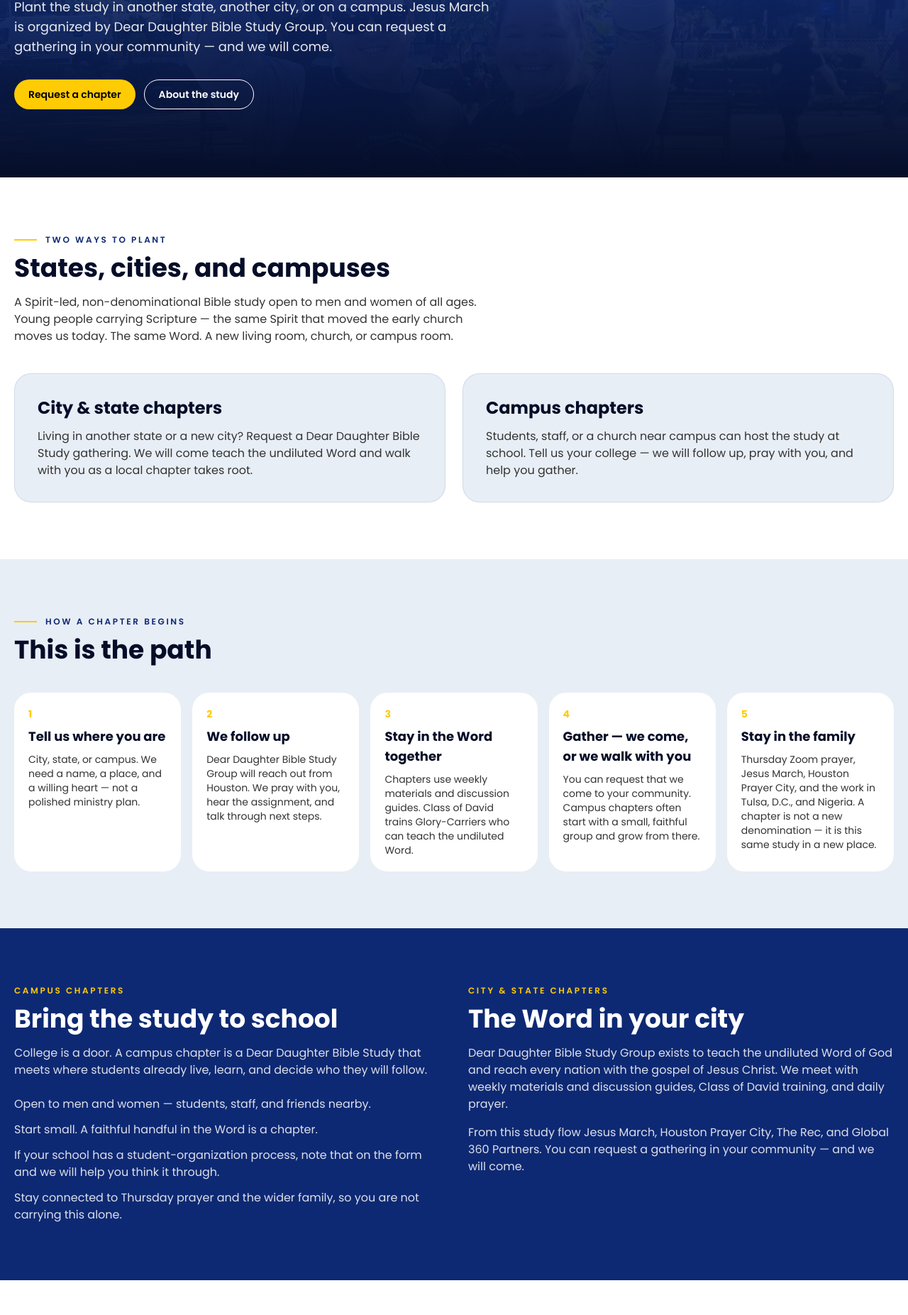
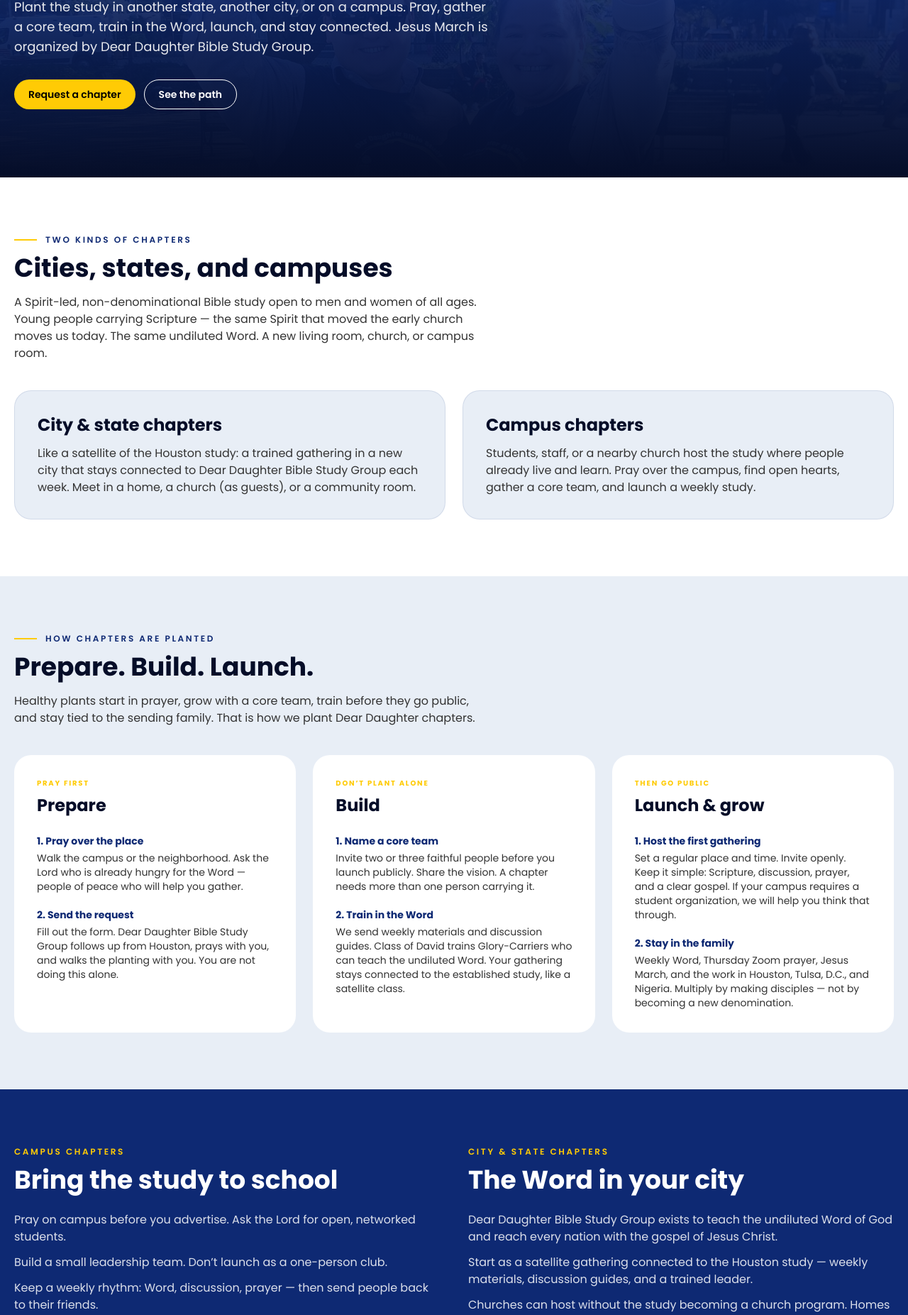
Before and after one commit to Dabe90/jesusmarchhtx, a Next.js app: page /chapters in a window 1280 px wide. Shown: the part 351-2204 px from the top of the page at 71% size. Built offline with nearby package versions, Linux system fonts and the light colour scheme.

Commit message:
Correct the DC flyer to October 17 at Washington Cir NW and flesh out chapter planting.

```diff
--- a/src/app/chapters/page.tsx
+++ b/src/app/chapters/page.tsx
@@ -8,45 +8,62 @@
 export const metadata: Metadata = {
   title: "Start a Bible Study Chapter",
   description:
-    "Plant a Dear Daughter Bible Study chapter in your state, city, or on a campus. Request a gathering and we will walk with you in the undiluted Word of God.",
+    "Plant a Dear Daughter Bible Study chapter in your city, state, or on a campus. Pray, form a core team, train in the Word, launch, and stay connected to the family.",
 };
 
 const tracks = [
   {
     title: "City & state chapters",
-    body: "Living in another state or a new city? Request a Dear Daughter Bible Study gathering. We will come teach the undiluted Word and walk with you as a local chapter takes root.",
+    body: "Like a satellite of the Houston study: a trained gathering in a new city that stays connected to Dear Daughter Bible Study Group each week. Meet in a home, a church (as guests), or a community room.",
   },
   {
     title: "Campus chapters",
-    body: "Students, staff, or a church near campus can host the study at school. Tell us your college — we will follow up, pray with you, and help you gather.",
+    body: "Students, staff, or a nearby church host the study where people already live and learn. Pray over the campus, find open hearts, gather a core team, and launch a weekly study.",
   },
 ];
 
-const steps = [
+const phases = [
   {
-    n: "1",
-    title: "Tell us where you are",
-    body: "City, state, or campus. We need a name, a place, and a willing heart — not a polished ministry plan.",
+    name: "Prepare",
+    kicker: "Pray first",
+    items: [
+      {
+        title: "Pray over the place",
+        body: "Walk the campus or the neighborhood. Ask the Lord who is already hungry for the Word — people of peace who will help you gather.",
       },
       {
-    n: "2",
-    title: "We follow up",
-    body: "Dear Daughter Bible Study Group will reach out from Houston. We pray with you, hear the assignment, and talk through next steps.",
+        title: "Send the request",
+        body: "Fill out the form. Dear Daughter Bible Study Group follows up from Houston, prays with you, and walks the planting with you. You are not doing this alone.",
+      },
+    ],
   },
   {
-    n: "3",
-    title: "Stay in the Word together",
-    body: "Chapters use weekly materials and discussion guides. Class of David trains Glory-Carriers who can teach the undiluted Word.",
+    name: "Build",
+    kicker: "Don’t plant alone",
+    items: [
+      {
+        title: "Name a core team",
+        body: "Invite two or three faithful people before you launch publicly. Share the vision. A chapter needs more than one person carrying it.",
       },
       {
-    n: "4",
-    title: "Gather — we come, or we walk with you",
-    body: "You can request that we come to your community. Campus chapters often start with a small, faithful group and grow from there.",
+        title: "Train in the Word",
+        body: "We send weekly materials and discussion guides. Class of David trains Glory-Carriers who can teach the undiluted Word. Your gathering stays connected to the established study, like a satellite class.",
+      },
+    ],
   },
   {
-    n: "5",
+    name: "Launch & grow",
+    kicker: "Then go public",
+    items: [
+      {
+        title: "Host the first gathering",
+        body: "Set a regular place and time. Invite openly. Keep it simple: Scripture, discussion, prayer, and a clear gospel. If your campus requires a student organization, we will help you think that through.",
+      },
+      {
         title: "Stay in the family",
-    body: "Thursday Zoom prayer, Jesus March, Houston Prayer City, and the work in Tulsa, D.C., and Nigeria. A chapter is not a new denomination — it is this same study in a new place.",
+        body: "Weekly Word, Thursday Zoom prayer, Jesus March, and the work in Houston, Tulsa, D.C., and Nigeria. Multiply by making disciples — not by becoming a new denomination.",
+      },
+    ],
   },
 ];
 
@@ -63,15 +80,15 @@
             <span className="block text-gold">Bible study chapter</span>
           </h1>
           <p className="mx-auto mt-5 max-w-2xl text-base text-white/90 sm:text-lg md:mx-0">
-            Plant the study in another state, another city, or on a campus. {organizer.credit} You
-            can request a gathering in your community — and we will come.
+            Plant the study in another state, another city, or on a campus. Pray, gather a core team,
+            train in the Word, launch, and stay connected. {organizer.credit}
           </p>
           <div className="mt-8 flex w-full flex-col gap-3 sm:max-w-md sm:flex-row">
             <ButtonLink href="#start-chapter" className="w-full sm:w-auto">
               Request a chapter
             </ButtonLink>
-            <ButtonLink href="/#family" variant="light" className="w-full sm:w-auto">
-              About the study
+            <ButtonLink href="#how" variant="light" className="w-full sm:w-auto">
+              See the path
             </ButtonLink>
           </div>
         </div>
@@ -79,10 +96,10 @@
 
       <section className="bg-white px-4 py-12 sm:px-5 md:py-20">
         <div className="mx-auto max-w-7xl">
-          <Kicker>Two ways to plant</Kicker>
-          <h2 className="mt-3 text-3xl font-bold text-midnight sm:text-4xl">States, cities, and campuses</h2>
+          <Kicker>Two kinds of chapters</Kicker>
+          <h2 className="mt-3 text-3xl font-bold text-midnight sm:text-4xl">Cities, states, and campuses</h2>
           <p className="mt-4 max-w-2xl text-ink-3">
-            {organizer.summary} The same Word. A new living room, church, or campus room.
+            {organizer.summary} The same undiluted Word. A new living room, church, or campus room.
           </p>
           <div className="mt-10 grid gap-6 md:grid-cols-2">
             {tracks.map((track) => (
@@ -95,19 +112,32 @@
         </div>
       </section>
 
-      <section className="bg-mist px-4 py-12 sm:px-5 md:py-20">
+      <section id="how" className="scroll-mt-24 bg-mist px-4 py-12 sm:px-5 md:py-20">
         <div className="mx-auto max-w-7xl">
-          <Kicker>How a chapter begins</Kicker>
-          <h2 className="mt-3 text-3xl font-bold text-midnight sm:text-4xl">This is the path</h2>
-          <ol className="mt-10 grid gap-4 md:grid-cols-2 lg:grid-cols-5">
-            {steps.map((step) => (
-              <li key={step.n} className="rounded-3xl bg-white p-5">
-                <p className="text-sm font-black text-gold">{step.n}</p>
-                <h3 className="mt-2 text-lg font-bold text-midnight">{step.title}</h3>
-                <p className="mt-2 text-sm text-ink-3">{step.body}</p>
+          <Kicker>How chapters are planted</Kicker>
+          <h2 className="mt-3 text-3xl font-bold text-midnight sm:text-4xl">Prepare. Build. Launch.</h2>
+          <p className="mt-4 max-w-2xl text-ink-3">
+            Healthy plants start in prayer, grow with a core team, train before they go public, and
+            stay tied to the sending family. That is how we plant Dear Daughter chapters.
+          </p>
+          <div className="mt-10 grid gap-6 lg:grid-cols-3">
+            {phases.map((phase) => (
+              <article key={phase.name} className="rounded-3xl bg-white p-5 sm:p-8">
+                <p className="text-[10px] font-black tracking-[0.18em] text-gold uppercase">{phase.kicker}</p>
+                <h3 className="mt-2 text-2xl font-bold text-midnight">{phase.name}</h3>
+                <ol className="mt-6 space-y-5">
+                  {phase.items.map((item, i) => (
+                    <li key={item.title}>
+                      <p className="text-sm font-black text-navy">
+                        {i + 1}. {item.title}
+                      </p>
+                      <p className="mt-1 text-sm text-ink-3">{item.body}</p>
                     </li>
                   ))}
                 </ol>
+              </article>
+            ))}
+          </div>
         </div>
       </section>
 
@@ -116,25 +146,24 @@
           <div>
             <Kicker tone="dark">Campus chapters</Kicker>
             <h2 className="mt-3 text-3xl font-bold sm:text-4xl">Bring the study to school</h2>
-            <p className="mt-4 text-white/85">
-              College is a door. A campus chapter is a Dear Daughter Bible Study that meets where
-              students already live, learn, and decide who they will follow.
-            </p>
             <ul className="mt-6 space-y-3 text-white/85">
-              <li>Open to men and women — students, staff, and friends nearby.</li>
-              <li>Start small. A faithful handful in the Word is a chapter.</li>
-              <li>If your school has a student-organization process, note that on the form and we will help you think it through.</li>
-              <li>Stay connected to Thursday prayer and the wider family, so you are not carrying this alone.</li>
+              <li>Pray on campus before you advertise. Ask the Lord for open, networked students.</li>
+              <li>Build a small leadership team. Don’t launch as a one-person club.</li>
+              <li>Keep a weekly rhythm: Word, discussion, prayer — then send people back to their friends.</li>
+              <li>If your school requires a recognized student organization, say so on the form. We will help you walk that.</li>
+              <li>Stay on Thursday Zoom prayer so Houston is covering you.</li>
             </ul>
           </div>
           <div>
             <Kicker tone="dark">City &amp; state chapters</Kicker>
             <h2 className="mt-3 text-3xl font-bold sm:text-4xl">The Word in your city</h2>
-            <p className="mt-4 text-white/85">
-              {organizer.body[0]} We meet with weekly materials and discussion guides, Class of David
-              training, and daily prayer.
-            </p>
-            <p className="mt-4 text-white/85">{organizer.body[2]}</p>
+            <ul className="mt-6 space-y-3 text-white/85">
+              <li>{organizer.body[0]}</li>
+              <li>Start as a satellite gathering connected to the Houston study — weekly materials, discussion guides, and a trained leader.</li>
+              <li>Churches can host without the study becoming a church program. Homes and community rooms work too.</li>
+              <li>As the group grows, form a prayer covering and raise local leadership through Class of David.</li>
+              <li>You can still request that we come in person to teach and help you launch.</li>
+            </ul>
           </div>
         </div>
       </section>
@@ -145,8 +174,8 @@
             <Kicker>Send the request</Kicker>
             <h2 className="mt-3 text-3xl font-bold text-midnight sm:text-4xl">We’ll walk with you</h2>
             <p className="mt-4 text-ink-3">
-              Tell us whether this is a city, a state, or a campus. We follow up from Dear Daughter
-              Bible Study Group — the same family that organizes Jesus March.
+              The first step every planting ministry uses is the same: tell someone. We follow up,
+              coach the next steps, and stay with you through launch.
             </p>
             <p className="mt-4 text-sm text-muted">
               Our vision is to teach the undiluted Word of God to all nations and to make disciples
@@ -174,7 +203,8 @@
                 { name: "city", label: "City", required: true },
                 { name: "state", label: "State", required: true },
                 { name: "campus", label: "Campus / school (if this is a campus chapter)" },
-                { name: "note", label: "When, where, and who is gathering with you?" },
+                { name: "team", label: "Who else is on your core team?" },
+                { name: "note", label: "Place, day/time, and anything we should pray into" },
               ]}
             />
           </div>
--- a/src/app/dc/page.tsx
+++ b/src/app/dc/page.tsx
@@ -15,17 +15,17 @@
 const dcStamp = {
   repeatLabel: "Jesus March DC",
   dateLabel: "Oct 17",
-  dateExtra: " · Washington Circle",
+  dateExtra: " · Washington Cir NW",
 };
 
 export const metadata: Metadata = {
   title: "Jesus March Washington DC",
   description:
-    "Join Jesus March Washington DC on Saturday, October 17, 2026, starting at Washington Circle. Worship, pray, and preach Jesus with Dear Daughter Bible Study Group.",
+    "Join Jesus March Washington DC on Saturday, October 17, 2026, starting at Washington Cir NW, Washington, DC 20037. Worship, pray, and preach Jesus with Dear Daughter Bible Study Group.",
   openGraph: {
     title: "Jesus March Washington DC — Saturday, October 17, 2026",
     description:
-      "Start at Washington Circle. March with us, watch live, or give. Organized by Dear Daughter Bible Study Group.",
+      "Start at Washington Cir NW, Washington, DC 20037. March with us, watch live, or give. Organized by Dear Daughter Bible Study Group.",
     url: "https://www.jesusmarchhtx.com/dc",
     images: ["/images/flyer-dc.png"],
   },
@@ -56,19 +56,16 @@
           <div className="tulsa-glow relative z-10 mx-auto w-full max-w-[240px] overflow-hidden rounded-[1.5rem] border-2 border-gold order-2 sm:max-w-sm md:order-1 md:max-w-md md:rounded-[2rem]">
             <Image
               src="/images/flyer-dc.png"
-              alt="Jesus March Washington DC flyer"
+              alt="Jesus March Washington DC flyer — Saturday, October 17, 2026 at 10AM, Washington Cir NW, Washington, DC 20037"
               width={1080}
               height={1350}
               className="h-auto w-full"
               priority
             />
-            <p className="bg-gold px-3 py-2 text-center text-[11px] font-black tracking-wide text-black uppercase sm:text-xs">
-              Saturday, October 17, 2026 · Washington Circle
-            </p>
           </div>
           <div className="order-1 min-w-0 text-center md:order-2 md:text-left">
             <p className="inline-flex max-w-full rounded-full border border-gold/50 bg-gold/15 px-3 py-1 text-[10px] font-black tracking-[0.12em] text-gold uppercase sm:px-4 sm:text-xs sm:tracking-[0.28em]">
-              Next march · Washington Circle
+              Next march · Washington Cir NW
             </p>
             <h1 className="mt-4 text-4xl font-black leading-[0.95] sm:text-5xl md:text-7xl">
               Jesus
@@ -76,13 +73,13 @@
             </h1>
             <p className="mx-auto mt-4 max-w-xl text-base text-white/90 sm:mt-5 sm:text-lg md:mx-0">
               The Lord said make His name known in Washington. We are going back — Saturday,
-              October 17, starting at Washington Circle.
+              October 17 at 10AM, starting at Washington Cir NW, Washington, DC 20037.
             </p>
             <dl className="mt-6 grid grid-cols-1 gap-3 sm:mt-8 sm:grid-cols-2 sm:gap-4">
               <Fact label="When" value="Saturday, October 17, 2026" />
-              <Fact label="Start" value="Washington Circle" />
-              <Fact label="City" value="Washington, D.C." />
-              <Fact label="Host" value="Dear Daughter Bible Study" />
+              <Fact label="Time" value="10:00 AM" />
+              <Fact label="Start" value="Washington Cir NW" />
+              <Fact label="City" value="Washington, DC 20037" />
             </dl>
             <div className="mt-6 grid grid-cols-1 gap-3 sm:mt-8 sm:flex sm:flex-wrap">
               <ButtonLink href="#join-dc" className="w-full sm:w-auto">
@@ -203,8 +200,9 @@
             <h2 className="mt-3 text-3xl font-bold sm:text-4xl md:text-5xl">March with us, serve, or watch live</h2>
             <ol className="mt-8 space-y-5 text-white/90">
               <li>
-                <strong className="text-gold">1. Be there.</strong> Meet at Washington Circle on Saturday,
-                October 17. Wear comfortable shoes and come ready to worship.
+                <strong className="text-gold">1. Be there.</strong> Meet at Washington Cir NW,
+                Washington, DC 20037 on Saturday, October 17 at 10AM. Wear comfortable shoes and
+                come ready to worship.
               </li>
               <li>
                 <strong className="text-gold">2. Tell us you’re coming.</strong> Fill out the form so we
--- a/src/lib/links.ts
+++ b/src/lib/links.ts
@@ -8,7 +8,7 @@
   instagramGlobal: "https://www.instagram.com/ddbs.global/",
   facebook: "https://www.facebook.com/JesusMarchHTX/",
   tulsaMaps: "https://www.google.com/maps/search/?api=1&query=Tulsa+City+Hall",
-  dcMaps: "https://www.google.com/maps/search/?api=1&query=Washington+Circle+Washington+DC",
+  dcMaps: "https://www.google.com/maps/search/?api=1&query=Washington+Cir+NW+Washington+DC+20037",
   tulsaPrayerZoom:
     "https://us04web.zoom.us/j/78817813182?pwd=EII60Gsab4G8P5vPwHu4qhweZ1pQKa.1",
   recEventbrite: "https://theRec.eventbrite.com",
```
Also changed, not shown: src/lib/content.ts (+4 -4 lines), public/images/flyer-dc.png. Lines whose indentation alone changed are shown as unchanged.
